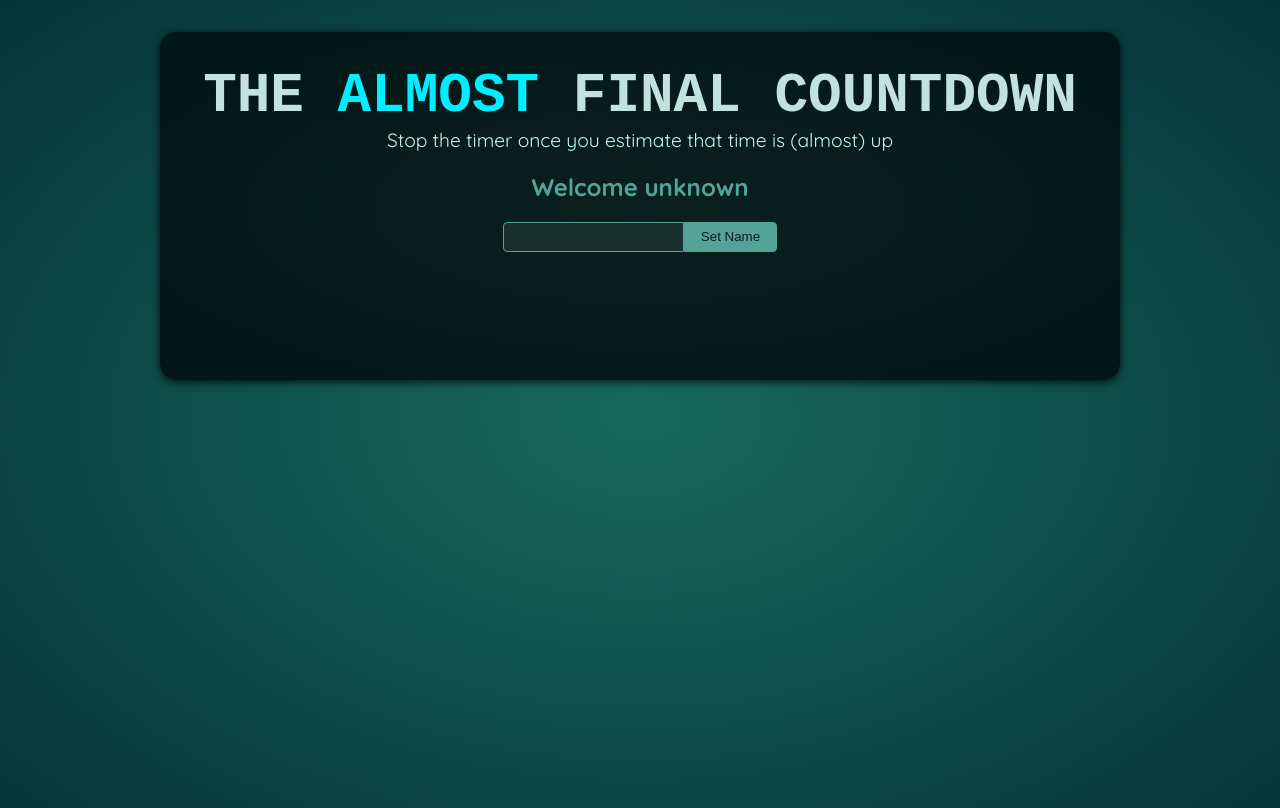
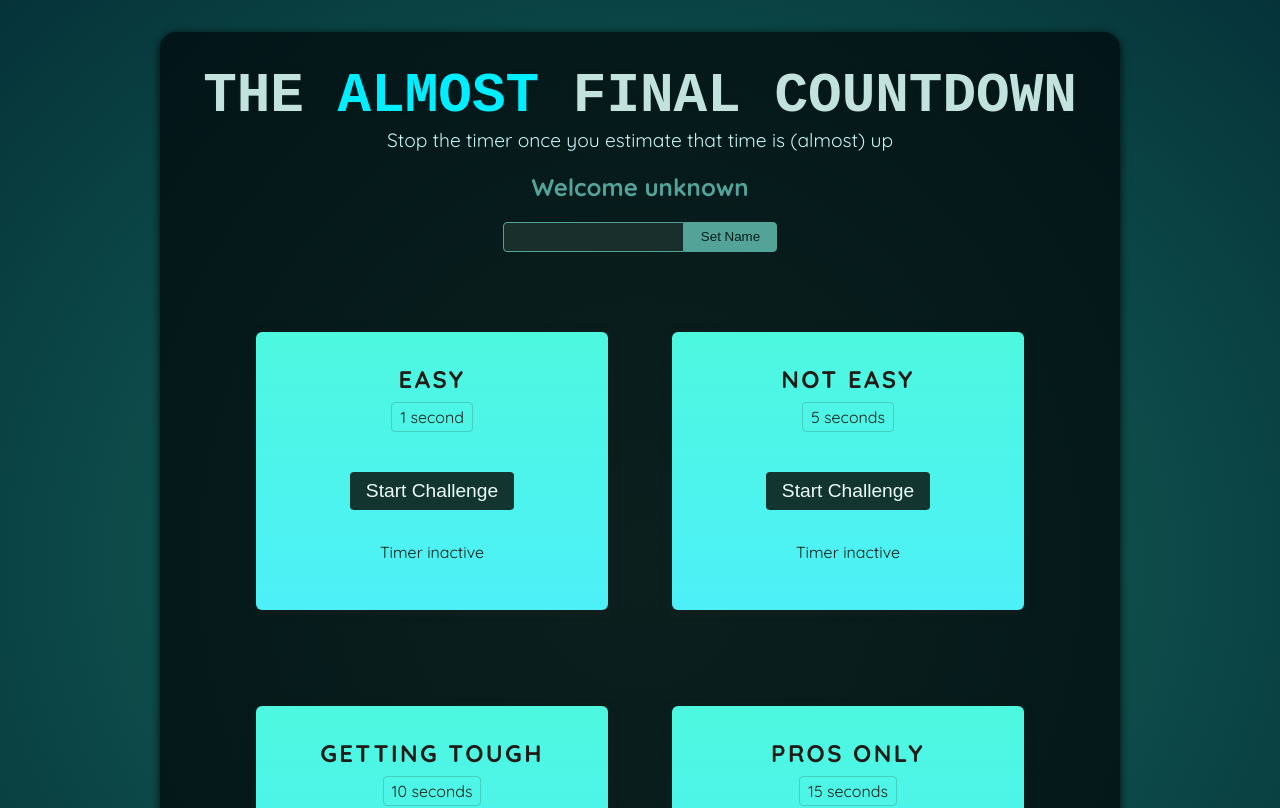
Before and after one commit to Gbi92/countdown-game, a React (Vite) app: page / in a window 1280 px wide. Shown: the top 808 px of the page. Built offline with nearby package versions, Linux system fonts and the light colour scheme; a web font is replaced by a local one.

Commit message:
add timerchallenge component

```diff
--- a/src/App.jsx
+++ b/src/App.jsx
@@ -1,10 +1,16 @@
-import Player from './components/Player.jsx';
+import Player from "./components/Player.jsx";
+import TimerChallenge from "./components/TimerChallenge.jsx";
 
 function App() {
   return (
     <>
       <Player />
-      <div id="challenges"></div>
+      <div id="challenges">
+        <TimerChallenge title="Easy" targetTime={1} />
+        <TimerChallenge title="Not Easy" targetTime={5} />
+        <TimerChallenge title="Getting tough" targetTime={10} />
+        <TimerChallenge title="Pros only" targetTime={15} />
+      </div>
     </>
   );
 }
--- a/src/components/Player.jsx
+++ b/src/components/Player.jsx
@@ -7,6 +7,7 @@
 
   function handleClick() {
     setEnteredPlayer(playerName.current.value);
+    playerName.current.value = "";
   }
 
   return (
--- /dev/null
+++ b/src/components/TimerChallenge.jsx
@@ -0,0 +1,36 @@
+import { useRef, useState } from "react";
+
+export default function TimerChallenge({ title, targetTime }) {
+  const timer = useRef();
+  const [timerStarted, setTimerStarted] = useState(false);
+  const [timerExpired, setTimerExpired] = useState(false);
+
+  function handleStart() {
+    setTimerStarted(true);
+    timer.current = setTimeout(() => {
+      setTimerExpired(true);
+    }, targetTime * 1000);
+  }
+
+  function handleStop() {
+    clearTimeout(timer.current);
+  }
+
+  return (
+    <section className="challenge">
+      <h2>{title}</h2>
+      {timerExpired && <p>You lost!</p>}
+      <p className="challenge-time">
+        {targetTime} second{targetTime > 1 ? "s" : ""}
+      </p>
+      <p>
+        <button onClick={timerStarted ? handleStop : handleStart}>
+          {timerStarted ? "Stop" : "Start"} Challenge
+        </button>
+      </p>
+      <p className={timerStarted ? "active" : undefined}>
+        {timerStarted ? "Time is running..." : "Timer inactive"}
+      </p>
+    </section>
+  );
+}
```
